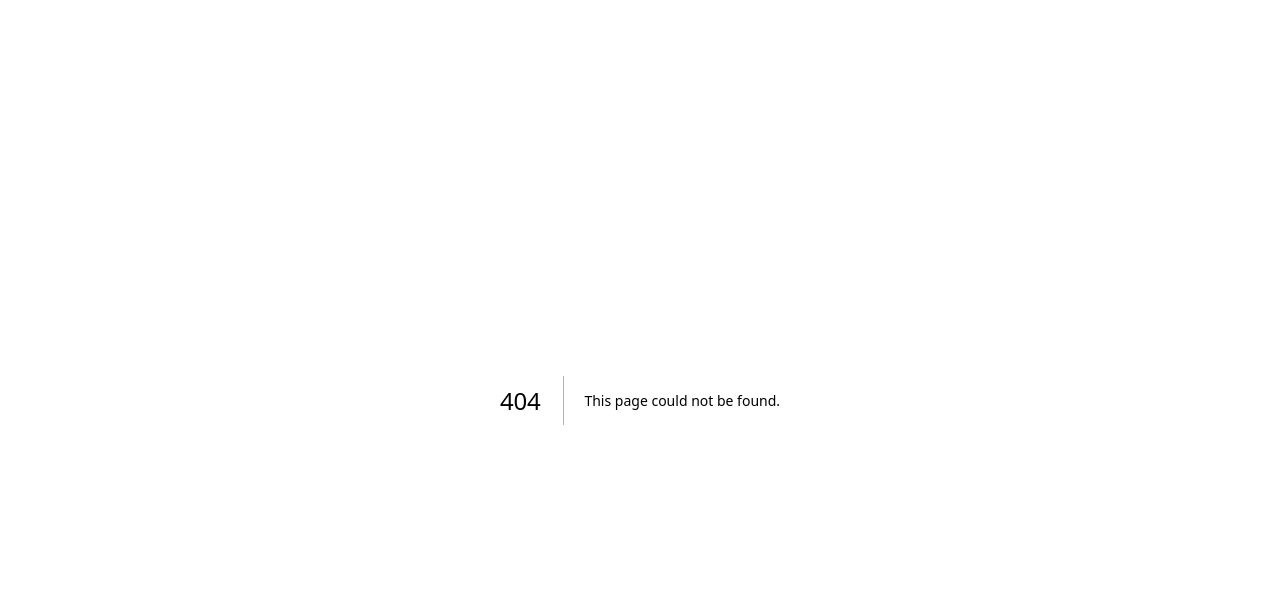
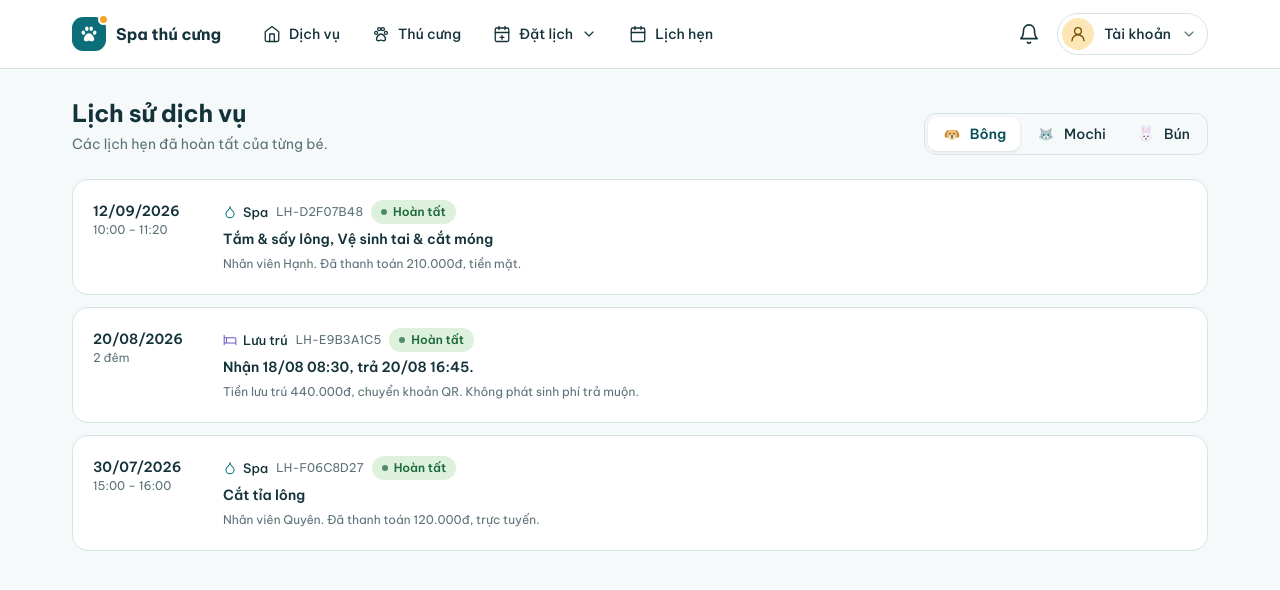
Before and after one commit to dl1803/pet-spa-management, a Next.js app in the folder frontend/customer-web/: page /lich-su in a window 1280 px wide. Before the commit this address had no page. Shown: the top 590 px of the page. Built offline with nearby package versions, Linux system fonts and the light colour scheme.

Commit message:
feat: dựng màn lịch sử dịch vụ với dữ liệu mô phỏng

```diff
--- /dev/null
+++ b/frontend/customer-web/app/(main)/lich-su/page.tsx
@@ -0,0 +1,10 @@
+import { Suspense } from "react";
+import { HistoryScreen } from "@/features/history/screens/history-screen";
+
+export default function Page() {
+  return (
+    <Suspense fallback={null}>
+      <HistoryScreen />
+    </Suspense>
+  );
+}
--- /dev/null
+++ b/frontend/customer-web/features/history/components/history-card.tsx
@@ -0,0 +1,106 @@
+import { AppointmentTypeLabel } from "@/components/domain/appointment-type-label";
+import { StatusBadge } from "@/components/domain/status-badge";
+import { Card, CardBody } from "@/components/ui/card";
+import type { AppointmentDetail, Payment } from "@/lib/api/types";
+import {
+  formatAppointmentCode,
+  formatDate,
+  formatMoney,
+  formatShortDate,
+  formatTime,
+  formatTimeRange,
+  lowerFirst,
+} from "@/lib/format";
+import { PAYMENT_METHOD_LABELS } from "@/lib/labels";
+import { countNights } from "@/lib/time";
+
+type HistoryView = {
+  date: string;
+  sub: string;
+  title: string;
+  note: string;
+};
+
+const EMPTY_VIEW: HistoryView = { date: "—", sub: "", title: "", note: "" };
+
+function describeAmount(payment: Payment) {
+  if (payment.status === "Unpaid") return `${formatMoney(payment.amount)}, chưa thanh toán`;
+  const method = payment.method ? `, ${lowerFirst(PAYMENT_METHOD_LABELS[payment.method])}` : "";
+  return `${formatMoney(payment.amount)}${method}`;
+}
+
+function describeSpaPayment(payment: Payment | undefined) {
+  if (!payment) return "";
+  if (payment.status === "Unpaid") return `Chưa thanh toán ${formatMoney(payment.amount)}.`;
+  return `Đã thanh toán ${describeAmount(payment)}.`;
+}
+
+function describeStayPayments(stay: Payment | undefined, lateFee: Payment | undefined) {
+  const parts: string[] = [];
+  if (stay) parts.push(`Tiền lưu trú ${describeAmount(stay)}.`);
+  parts.push(lateFee ? `Phí trả muộn ${describeAmount(lateFee)}.` : "Không phát sinh phí trả muộn.");
+  return parts.join(" ");
+}
+
+function getHistoryView(appointment: AppointmentDetail, payments: Payment[]): HistoryView {
+  if (appointment.type === "Hotel") {
+    const { plannedCheckIn, plannedCheckOut } = appointment;
+    const checkOut = appointment.actualCheckOut ?? plannedCheckOut;
+    if (!plannedCheckIn || !plannedCheckOut || !checkOut) return EMPTY_VIEW;
+    return {
+      date: formatDate(checkOut),
+      sub: `${countNights(plannedCheckIn, plannedCheckOut)} đêm`,
+      title: `Nhận ${formatShortDate(plannedCheckIn)} ${formatTime(plannedCheckIn)}, trả ${formatShortDate(checkOut)} ${formatTime(checkOut)}.`,
+      note: describeStayPayments(
+        payments.find((payment) => payment.kind === "Stay"),
+        payments.find((payment) => payment.kind === "LateFee"),
+      ),
+    };
+  }
+
+  const { slotStart, slotEnd } = appointment;
+  if (!slotStart || !slotEnd) return EMPTY_VIEW;
+  const serviceNames = (appointment.services ?? []).flatMap((service) => (service.name ? [service.name] : []));
+  const staffNames = (appointment.staff ?? []).flatMap((member) => (member.fullName ? [member.fullName] : []));
+  const noteParts = [
+    staffNames.length > 0 ? `Nhân viên ${staffNames.join(", ")}.` : "",
+    describeSpaPayment(payments.find((payment) => payment.kind === "Spa")),
+  ].filter(Boolean);
+  return {
+    date: formatDate(slotStart),
+    sub: formatTimeRange(slotStart, slotEnd),
+    title: serviceNames.join(", "),
+    note: noteParts.join(" "),
+  };
+}
+
+type HistoryCardProps = {
+  appointment: AppointmentDetail;
+  payments: Payment[];
+};
+
+export function HistoryCard({ appointment, payments }: HistoryCardProps) {
+  const view = getHistoryView(appointment, payments);
+
+  return (
+    <Card>
+      <CardBody>
+        <div className="flex items-start gap-5 max-sm:flex-col max-sm:gap-3">
+          <div className="w-[110px] shrink-0">
+            <div className="font-semibold tabular-nums">{view.date}</div>
+            {view.sub && <div className="text-xs text-muted">{view.sub}</div>}
+          </div>
+          <div className="min-w-0 grow">
+            <div className="flex flex-wrap items-center gap-2">
+              <AppointmentTypeLabel type={appointment.type} />
+              <span className="text-xs text-muted">{formatAppointmentCode(appointment.appointmentId)}</span>
+              <StatusBadge status={appointment.status} />
+            </div>
+            {view.title && <div className="mt-1 font-semibold">{view.title}</div>}
+            {view.note && <div className="mt-1 text-xs leading-5 text-muted">{view.note}</div>}
+          </div>
+        </div>
+      </CardBody>
+    </Card>
+  );
+}
--- /dev/null
+++ b/frontend/customer-web/features/history/screens/history-screen.tsx
@@ -0,0 +1,120 @@
+"use client";
+
+import { useRouter, useSearchParams } from "next/navigation";
+import { useState } from "react";
+import { PetGlyph } from "@/components/domain/pet-avatar";
+import { Icon } from "@/components/icons";
+import { PageHeader } from "@/components/layout/page-header";
+import { Button, ButtonLink } from "@/components/ui/button";
+import { Card } from "@/components/ui/card";
+import { EmptyState } from "@/components/ui/empty-state";
+import { SegmentedControl } from "@/components/ui/segmented-control";
+import { HistoryCard } from "@/features/history/components/history-card";
+import type { Pet } from "@/lib/api/types";
+import { sortByStart } from "@/lib/appointments";
+import { MOCK_APPOINTMENTS, MOCK_PAYMENTS, MOCK_PETS } from "@/lib/mock-data";
+import { ROUTES, withQuery } from "@/lib/routes";
+
+const HISTORY_PAGE_SIZE = 10;
+const TITLE = "Lịch sử dịch vụ";
+const DESCRIPTION = "Các lịch hẹn đã hoàn tất của từng bé.";
+
+function PetHistory({ pet }: { pet: Pet }) {
+  const [visibleCount, setVisibleCount] = useState(HISTORY_PAGE_SIZE);
+
+  const completed = sortByStart(
+    MOCK_APPOINTMENTS.filter((appointment) => appointment.status === "Completed" && appointment.petId === pet.petId),
+    "desc",
+  );
+
+  if (completed.length === 0) {
+    return (
+      <Card>
+        <EmptyState
+          icon="history"
+          title={`${pet.name} chưa có lịch hẹn hoàn tất`}
+          description="Các lịch đã hoàn tất của bé sẽ hiện ở đây."
+          action={
+            <ButtonLink href={withQuery(ROUTES.spaBooking, { petId: pet.petId })} variant="secondary">
+              <Icon name="plus" />
+              Đặt lịch spa
+            </ButtonLink>
+          }
+        />
+      </Card>
+    );
+  }
+
+  return (
+    <>
+      <ul className="flex flex-col gap-3">
+        {completed.slice(0, visibleCount).map((appointment) => (
+          <li key={appointment.appointmentId}>
+            <HistoryCard
+              appointment={appointment}
+              payments={MOCK_PAYMENTS.filter((payment) => payment.appointmentId === appointment.appointmentId)}
+            />
+          </li>
+        ))}
+      </ul>
+      {completed.length > visibleCount && (
+        <div className="mt-5 flex justify-center">
+          <Button variant="secondary" onClick={() => setVisibleCount((count) => count + HISTORY_PAGE_SIZE)}>
+            Xem thêm
+          </Button>
+        </div>
+      )}
+    </>
+  );
+}
+
+export function HistoryScreen() {
+  const router = useRouter();
+  const searchParams = useSearchParams();
+
+  const pets = MOCK_PETS;
+  const pet = pets.find((item) => item.petId === searchParams.get("petId")) ?? pets[0];
+
+  if (!pet) {
+    return (
+      <>
+        <PageHeader title={TITLE} description={DESCRIPTION} />
+        <Card>
+          <EmptyState
+            icon="paw"
+            title="Chưa có thú cưng"
+            description="Thêm hồ sơ cho bé để xem lịch sử dịch vụ."
+            action={
+              <ButtonLink href={ROUTES.petCreate} variant="secondary">
+                <Icon name="plus" />
+                Thêm thú cưng
+              </ButtonLink>
+            }
+          />
+        </Card>
+      </>
+    );
+  }
+
+  return (
+    <>
+      <PageHeader title={TITLE} description={DESCRIPTION}>
+        <SegmentedControl
+          label="Chọn thú cưng"
+          items={pets.map((item) => ({
+            value: item.petId,
+            label: (
+              <>
+                <PetGlyph species={item.species} className="size-5" />
+                {item.name}
+              </>
+            ),
+          }))}
+          value={pet.petId}
+          onChange={(petId) => router.replace(withQuery(ROUTES.history, { petId }), { scroll: false })}
+        />
+      </PageHeader>
+      <PetHistory key={pet.petId} pet={pet} />
+    </>
+  );
+}
```
